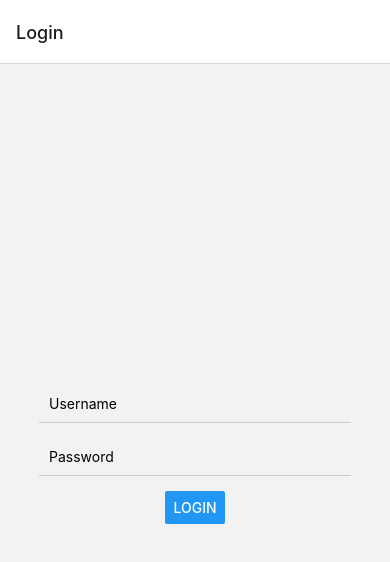
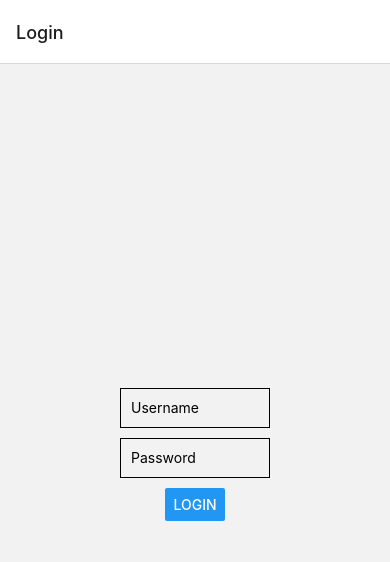
Before and after one commit to gracione/pediBebidas, a React Native app in the folder client/: screen /Login in a window 390 px wide. Shown: the top 562 px of the page. Built offline with nearby package versions, Linux system fonts and the light colour scheme.

Commit message:
[testando botao]

```diff
--- a/client/App.tsx
+++ b/client/App.tsx
@@ -2,7 +2,6 @@ import * as React from 'react';
 import { createNativeStackNavigator } from '@react-navigation/native-stack';
 import { Navigation } from './src/navigation';
 
-const Stack = createNativeStackNavigator();
 
 function App() {
   return (
--- /dev/null
+++ b/client/src/components/InputComponent.tsx
@@ -0,0 +1,20 @@
+import React from 'react';
+import { TextInput, StyleSheet, TextInputProps } from 'react-native';
+import { styled } from 'styled-components/native';
+
+interface InputComponentProps extends TextInputProps {}
+
+const InputComponent: React.FC<InputComponentProps> = (props) => {
+  return <StyledInput {...props} />;
+};
+
+const StyledInput = styled.TextInput`
+  height: 40px;
+  border-color: #000000;
+  border-width: 1px;
+  padding-left: 10px;
+  margin-bottom: 10px;
+  width: 150px;
+`;
+
+export default InputComponent;
--- a/client/src/screens/LoginScreen.tsx
+++ b/client/src/screens/LoginScreen.tsx
@@ -1,33 +1,33 @@
-import React, { useState } from 'react';
-import { View, TextInput, Button, StyleSheet } from 'react-native';
-import { NativeStackNavigationProp } from '@react-navigation/native-stack';
+import React, {useState} from 'react';
+import {View, TextInput, Button, StyleSheet} from 'react-native';
+import {NativeStackNavigationProp} from '@react-navigation/native-stack';
+import InputComponent from '../components/InputComponent';
 
 interface LoginScreenProps {
   navigation: NativeStackNavigationProp<any>;
 }
 
-const LoginScreen: React.FC<LoginScreenProps> = ({ navigation }) => {
+const LoginScreen: React.FC<LoginScreenProps> = ({navigation}) => {
   const [username, setUsername] = useState('');
   const [password, setPassword] = useState('');
 
   const handleLogin = () => {
     // Lógica de autenticação aqui
     // Se a autenticação for bem-sucedida, navegue para a tela Home
-    navigation.navigate('Home');
+    console.log('Botão de login pressionado');
+    // navigation.navigate('Home'); // Descomente esta linha quando a autenticação for bem-sucedida
   };
 
   return (
     <View style={styles.container}>
-      <TextInput
-        style={styles.input}
+      <InputComponent
         placeholder="Username"
-        onChangeText={(text) => setUsername(text)}
+        onChangeText={text => console.log(`Username: ${text}`)}
       />
-      <TextInput
-        style={styles.input}
+      <InputComponent
         placeholder="Password"
         secureTextEntry
-        onChangeText={(text) => setPassword(text)}
+        onChangeText={text => console.log(`Password: ${text}`)}
       />
       <Button title="Login" onPress={handleLogin} />
     </View>
```
Also changed, not shown: client/package.json (+4 -3 lines), 1 other file (tests, documents, lock files or other folders).
